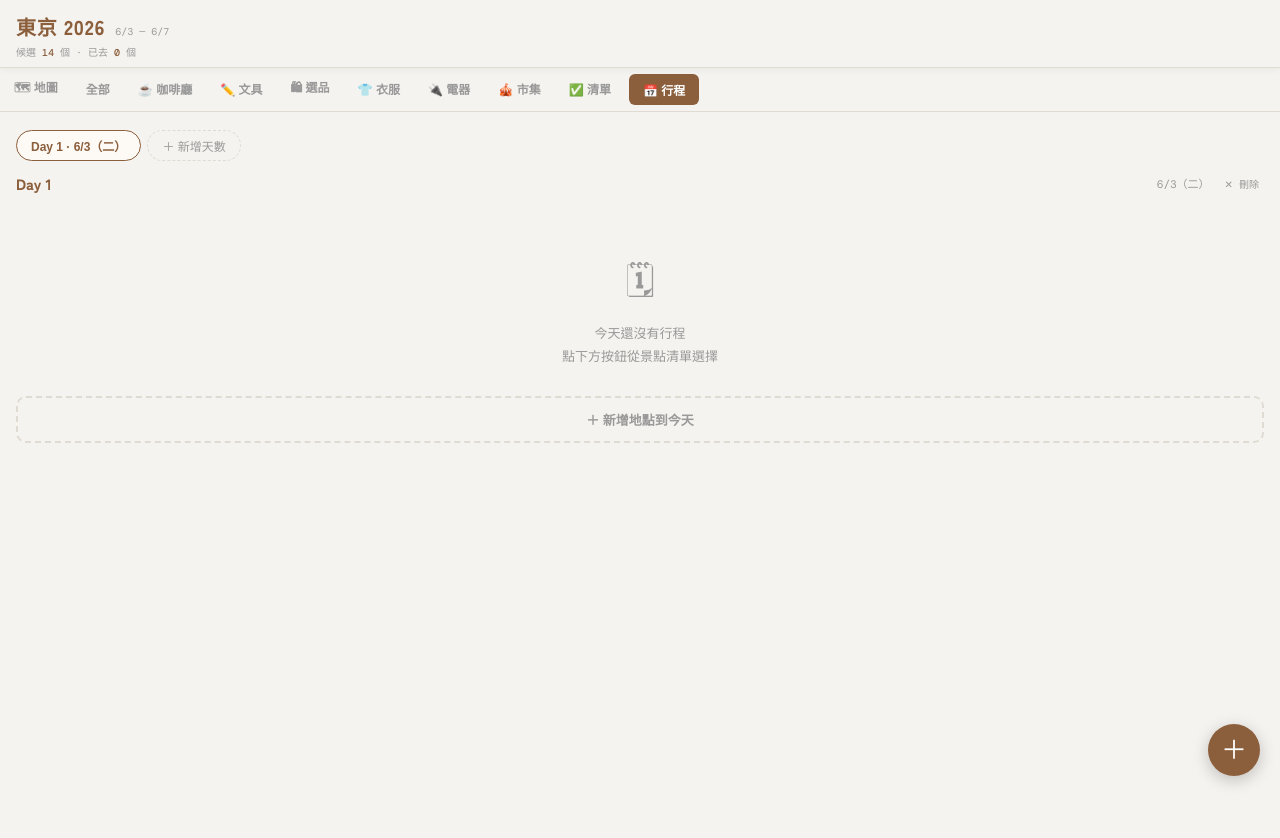
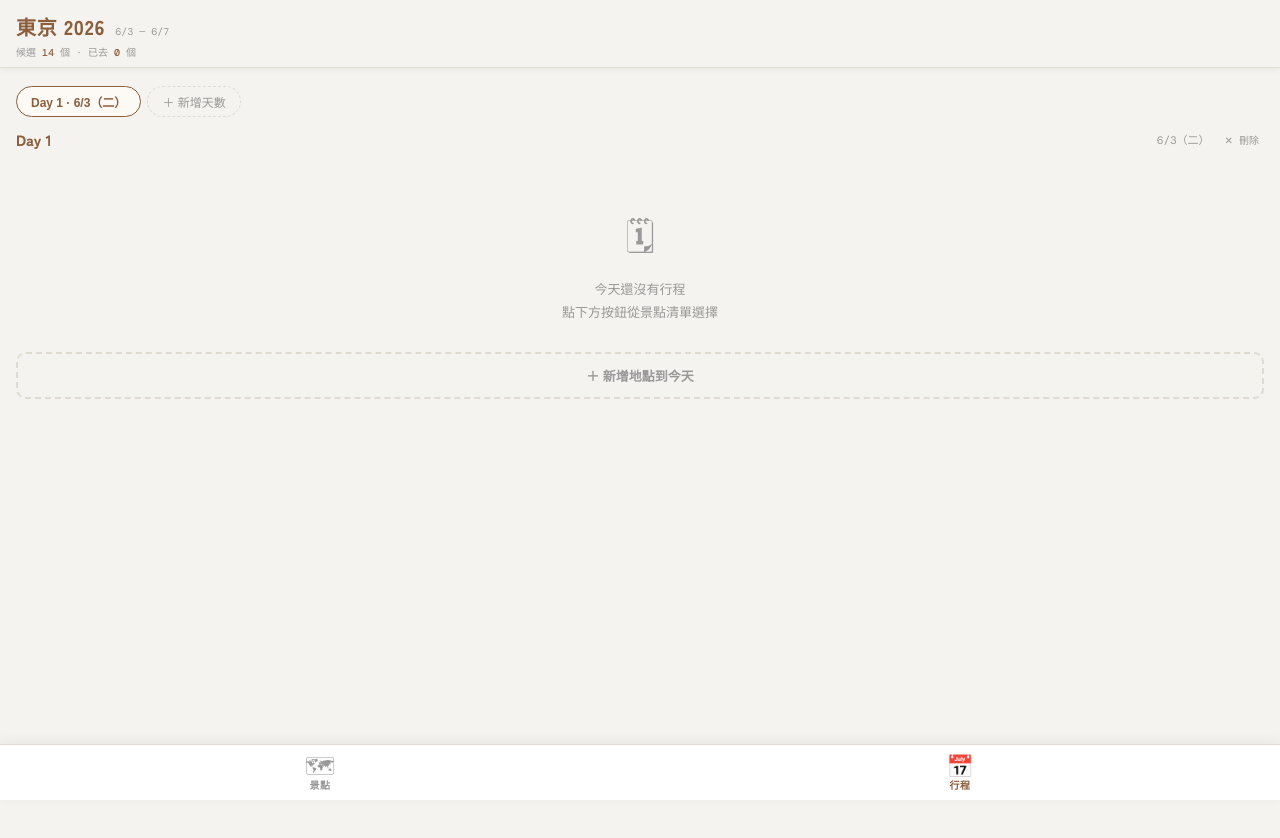
Before and after one commit to elph200223/tokyo-trip, a plain HTML site: page index.html in a window 1280 px wide. Both pictures are taken after a click on the button "📅 行程". After the commit the page ends 800 px from the top, so only its background shows below. Drawn offline with nearby package versions, Linux system fonts and the light colour scheme; some packages are replaced by stand-ins of ours.

Commit message:
bottom nav: 景點 and 行程 as equal top-level sections
- Replace itinerary tab-in-tab-bar with a fixed bottom navigation bar
- 景點 tab: map + categories + checklist (original scroll tabs stay)
- 行程 tab: itinerary section in its own fixed panel, no category tabs
- FAB and category scroll tabs hidden when viewing itinerary
- Adjust content/map/fab positions to respect bottom nav height

Co-Authored-By: Claude Sonnet 4.6 <noreply@anthropic.com>

```diff
--- a/index.html
+++ b/index.html
@@ -10,7 +10,7 @@
     --bg:#f5f3ef;--surface:#fff;--border:#e0dbd2;
     --accent:#8b5e3c;--accent2:#c4956a;--text:#2a2218;
     --text-muted:#999;--visited:#eeebe6;--visited-text:#ccc;
-    --header-h:68px;--tab-h:44px;
+    --header-h:68px;--tab-h:44px;--nav-h:56px;
   }
   *{box-sizing:border-box;margin:0;padding:0;-webkit-tap-highlight-color:transparent;}
   body{background:var(--bg);color:var(--text);font-family:'Zen Kaku Gothic New',sans-serif;min-height:100vh;}
@@ -26,10 +26,10 @@
   .tabs::-webkit-scrollbar{display:none;}
   .tab{flex-shrink:0;font-family:'Zen Kaku Gothic New',sans-serif;font-size:12px;font-weight:700;padding:0 14px;border:none;background:transparent;color:var(--text-muted);cursor:pointer;white-space:nowrap;border-bottom:2px solid transparent;height:100%;transition:color .15s,border-color .15s;}
   .tab.active{color:var(--accent);border-bottom-color:var(--accent);}
-  #panel-map{display:none;position:fixed;top:calc(var(--header-h) + var(--tab-h));left:0;right:0;bottom:0;}
+  #panel-map{display:none;position:fixed;top:calc(var(--header-h) + var(--tab-h));left:0;right:0;bottom:calc(var(--nav-h) + env(safe-area-inset-bottom,0px));}
   #panel-map.active{display:block;}
   #map{width:100%;height:100%;}
-  .content{display:none;margin-top:calc(var(--header-h) + var(--tab-h));padding:14px 16px 90px;}
+  .content{display:none;margin-top:calc(var(--header-h) + var(--tab-h));padding:14px 16px calc(var(--nav-h) + 32px + env(safe-area-inset-bottom,0px));}
   .content.active{display:block;}
   .panel{display:none;}
   .panel.active{display:block;}
@@ -88,7 +88,7 @@
   .gm-style .gm-style-iw-c{padding:0!important;border-radius:10px!important;box-shadow:0 4px 20px rgba(0,0,0,.15)!important;}
   .gm-style .gm-style-iw-d{overflow:hidden!important;}
   .gm-ui-hover-effect{top:4px!important;right:4px!important;}
-  .fab{position:fixed;bottom:24px;right:20px;width:52px;height:52px;border-radius:50%;background:var(--accent);color:white;border:none;font-size:26px;cursor:pointer;box-shadow:0 4px 16px rgba(0,0,0,.22);z-index:250;display:flex;align-items:center;justify-content:center;transition:background .15s;line-height:1;}
+  .fab{position:fixed;bottom:calc(var(--nav-h) + 12px + env(safe-area-inset-bottom,0px));right:20px;width:52px;height:52px;border-radius:50%;background:var(--accent);color:white;border:none;font-size:26px;cursor:pointer;box-shadow:0 4px 16px rgba(0,0,0,.22);z-index:250;display:flex;align-items:center;justify-content:center;transition:background .15s;line-height:1;}
   .fab:hover{background:#7a5030;}
   .modal-overlay{display:none;position:fixed;top:0;left:0;right:0;bottom:0;background:rgba(0,0,0,.45);z-index:400;align-items:flex-end;}
   .modal-overlay.active{display:flex;}
@@ -106,9 +106,15 @@
   .emoji-opt.selected{border-color:var(--accent);background:#f5ede6;}
   .modal-actions{display:flex;gap:8px;margin-top:16px;}
   .pac-container{z-index:500!important;font-family:'Zen Kaku Gothic New',sans-serif!important;border-radius:8px!important;}
+  /* ── Bottom Nav ── */
+  .bottom-nav{position:fixed;bottom:0;left:0;right:0;height:calc(var(--nav-h) + env(safe-area-inset-bottom,0px));padding-bottom:env(safe-area-inset-bottom,0px);background:var(--surface);border-top:1.5px solid var(--border);z-index:299;display:flex;box-shadow:0 -2px 12px rgba(0,0,0,.06);}
+  .bn-btn{flex:1;display:flex;flex-direction:column;align-items:center;justify-content:center;gap:2px;border:none;background:transparent;cursor:pointer;color:var(--text-muted);font-family:'Zen Kaku Gothic New',sans-serif;transition:color .15s;}
+  .bn-btn.active{color:var(--accent);}
+  .bn-icon{font-size:22px;line-height:1;}
+  .bn-label{font-size:10px;font-weight:700;letter-spacing:.04em;}
+  #itin-section{display:none;position:fixed;top:var(--header-h);left:0;right:0;bottom:calc(var(--nav-h) + env(safe-area-inset-bottom,0px));overflow-y:auto;-webkit-overflow-scrolling:touch;padding:14px 16px 24px;background:var(--bg);z-index:200;}
+  #itin-section.active{display:block;}
   /* ── Itinerary ── */
-  .tab-plan{background:#f0e8e0;border-radius:6px;margin:6px 6px 6px 4px;border-bottom:none!important;height:auto!important;padding:0 14px!important;color:var(--accent)!important;}
-  .tab-plan.active{background:var(--accent)!important;color:white!important;}
   .day-tab-strip{display:flex;gap:6px;overflow-x:auto;padding:4px 0 12px;scrollbar-width:none;}
   .day-tab-strip::-webkit-scrollbar{display:none;}
   .day-tab{flex-shrink:0;padding:6px 14px;border-radius:20px;border:1.5px solid var(--border);background:var(--surface);font-size:12px;font-weight:700;color:var(--text-muted);cursor:pointer;white-space:nowrap;transition:all .15s;}
@@ -199,11 +205,22 @@
       </div>
     </div>
   </div>
-  <div id="panel-itinerary" class="panel">
-    <div class="day-tab-strip" id="itin-day-strip"></div>
-    <div id="itin-day-content"></div>
   </div>
 </div>
+
+<div id="itin-section">
+  <div class="day-tab-strip" id="itin-day-strip"></div>
+  <div id="itin-day-content"></div>
+</div>
+
+<nav class="bottom-nav">
+  <button class="bn-btn active" data-section="places" onclick="switchMainSection('places')">
+    <span class="bn-icon">🗺</span><span class="bn-label">景點</span>
+  </button>
+  <button class="bn-btn" data-section="itinerary" onclick="switchMainSection('itinerary')">
+    <span class="bn-icon">📅</span><span class="bn-label">行程</span>
+  </button>
+</nav>
 
 <button class="fab" onclick="openAddModal()">＋</button>
 
@@ -344,7 +361,7 @@ const DEFAULT_PACKING = ['護照','Suica 卡（或備好錢買）','轉接頭（
 const DEFAULT_PREP = ['確認護照有效期限','購買來回機票','預訂住宿','iff coffee 確認當週營業（週二－週五）','台場創作者市集確認是否需要提前抽號','下載 Google Maps 東京離線地圖','確認 6/6–8 台場市集天氣（雨天可能取消）','通知信用卡公司出國','準備日文常用語備查'];
 
 let visitedPlaces=[], packingItems=[], prepItems=[], customPlaces=[], customCategories=[], itineraryDays=[];
-let currentTab='map', currentItineraryDayIdx=0, itinTargetDayId=null, itinInsertAfterItemId=null;
+let currentTab='map', mainSection='places', currentItineraryDayIdx=0, itinTargetDayId=null, itinInsertAfterItemId=null;
 let selectedTransportIcon='🚇', selectedTransportMode='地鐵';
 try {
   visitedPlaces    = JSON.parse(localStorage.getItem('visited')          || '[]');
@@ -389,12 +406,11 @@ function buildTabDefs() {
     ...BASE_CATS.map(c=>({id:c.id, label:c.label})),
     ...customCategories.map(c=>({id:c.id, label:`${c.emoji} ${c.name}`})),
     {id:'checklist', label:'✅ 清單'},
-    {id:'itinerary', label:'📅 行程', special:true},
   ];
 }
 function renderTabs() {
   document.getElementById('tabs-bar').innerHTML = buildTabDefs().map(t=>
-    `<button class="tab ${t.special?'tab-plan':''} ${t.id===currentTab?'active':''}" onclick="switchTab('${t.id}')">${t.label}</button>`
+    `<button class="tab ${t.id===currentTab?'active':''}" onclick="switchTab('${t.id}')">${t.label}</button>`
   ).join('');
 }
 
@@ -421,7 +437,18 @@ function switchTab(tab) {
     const el = document.getElementById(`panel-${t.id}`);
     if (el) el.classList.toggle('active', t.id===tab);
   });
-  if (tab==='itinerary') renderItinerary();
+}
+
+function switchMainSection(section){
+  mainSection=section;
+  document.querySelectorAll('.bn-btn').forEach(b=>b.classList.toggle('active',b.dataset.section===section));
+  const isPlaces=section==='places';
+  document.getElementById('tabs-bar').style.display=isPlaces?'':'none';
+  document.getElementById('panel-map').classList.toggle('active',isPlaces&&currentTab==='map');
+  document.getElementById('list-content').classList.toggle('active',isPlaces&&currentTab!=='map');
+  document.getElementById('itin-section').classList.toggle('active',!isPlaces);
+  document.querySelector('.fab').style.display=isPlaces?'':'none';
+  if(!isPlaces)renderItinerary();
 }
 
 // ── Cards & categories ──
```
